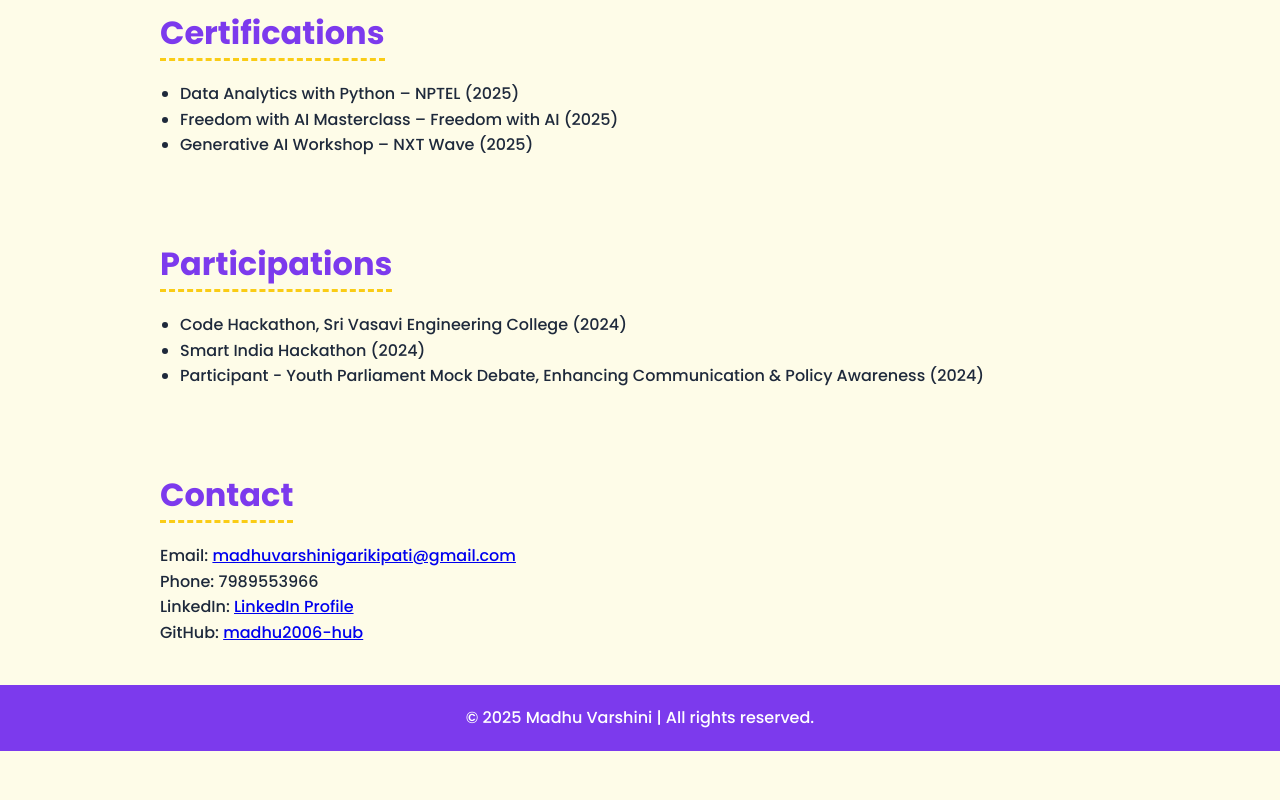
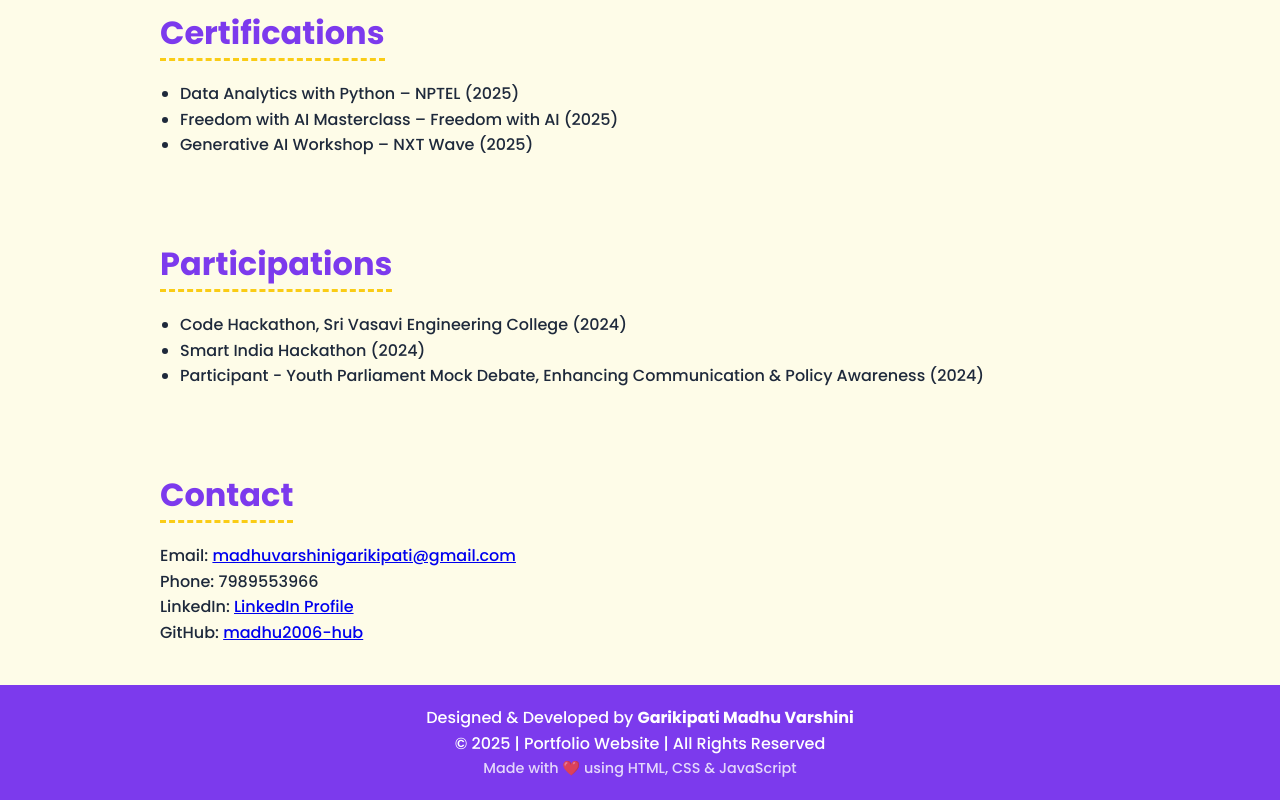
Before and after one commit to Madhu2006-hub/portfolio6, a plain HTML site: page index.html in a window 1280 px wide. Shown: the part 1538-2338 px from the top of the page. Before the commit the page ends 2289 px from the top, so only its background shows below. Drawn offline with Linux system fonts and the light colour scheme.

Commit message:
index.html

```diff
--- a/index.html
+++ b/index.html
@@ -219,7 +219,10 @@
   </section>
 
   <footer>
-    <p>&copy; 2025 Madhu Varshini | All rights reserved.</p>
-  </footer>
+  <p>Designed & Developed by <strong>Garikipati Madhu Varshini</strong></p>
+  <p>© 2025 | Portfolio Website | All Rights Reserved</p>
+  <p style="font-size: 0.9em; opacity: 0.8;">Made with ❤️ using HTML, CSS & JavaScript</p>
+</footer>
+
 </body>
 </html>
```
